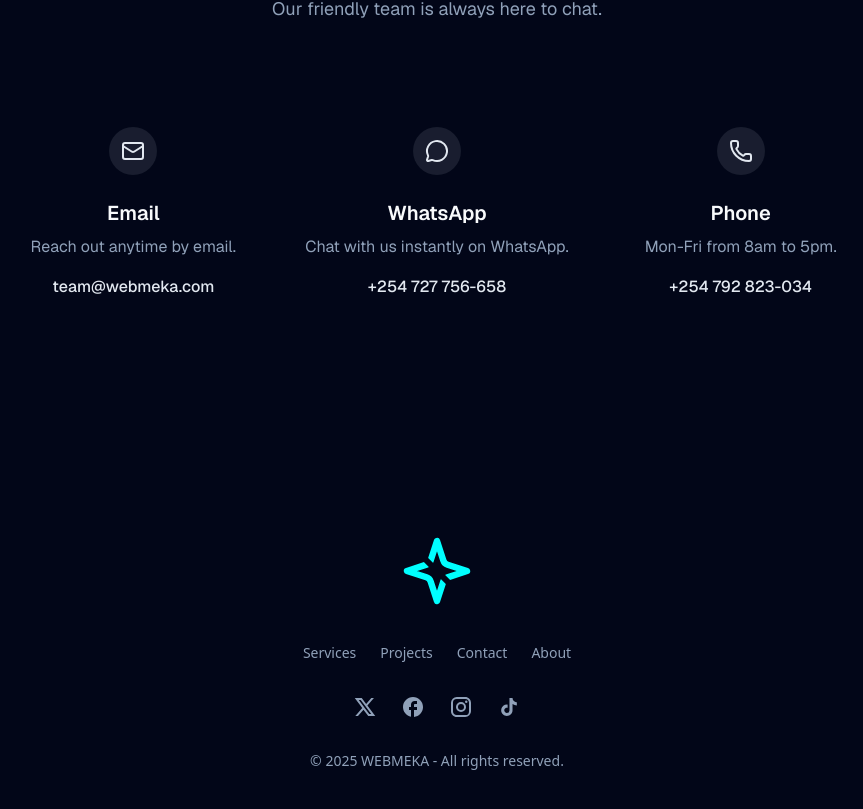
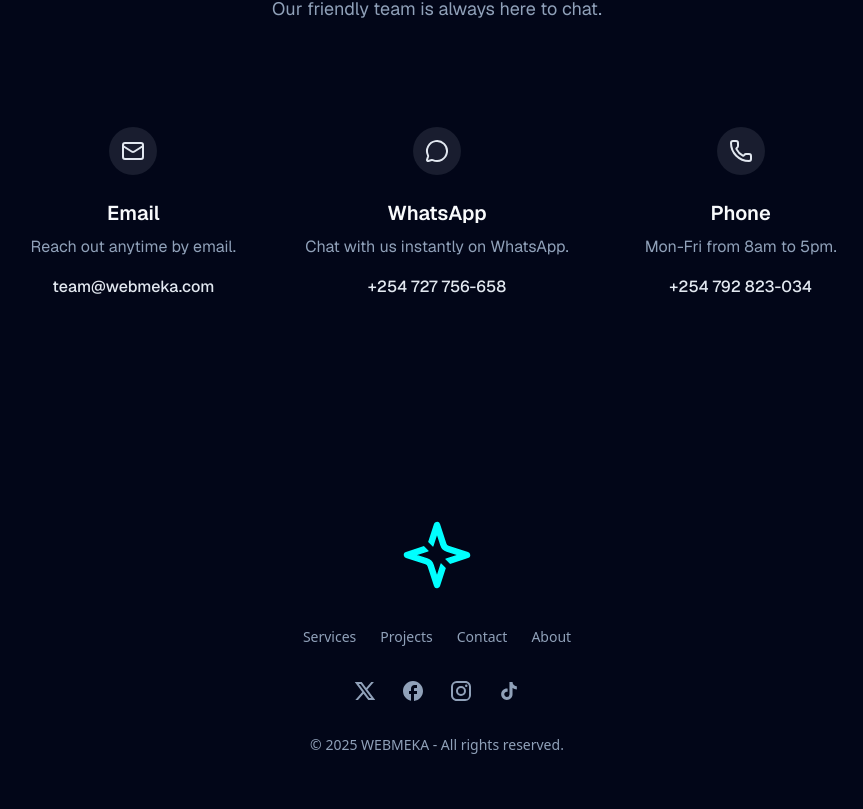
Before and after one commit to webmeka/webmeka, a Next.js app: page / in a window 1280 px wide. Shown: the part 3103-3912 px from the top of the page, without its empty margins (203-1066 px from the left). Built offline with nearby package versions, Linux system fonts and the light colour scheme.

Commit message:
Fixed footer padding on desktop

```diff
--- a/src/components/footer.tsx
+++ b/src/components/footer.tsx
@@ -22,7 +22,7 @@ const links = [
 
 export default function FooterSection() {
     return (
-        <footer className="py-16 md:py-32">
+        <footer className="pb-16 md:py-28">
             <div className="mx-auto max-w-5xl px-6">
                 <Link
                     href="/"
```
